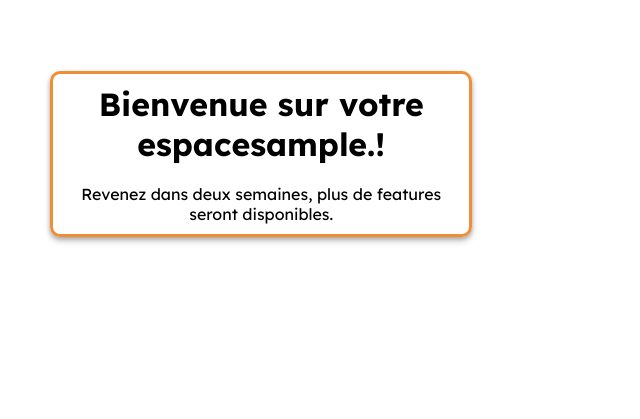
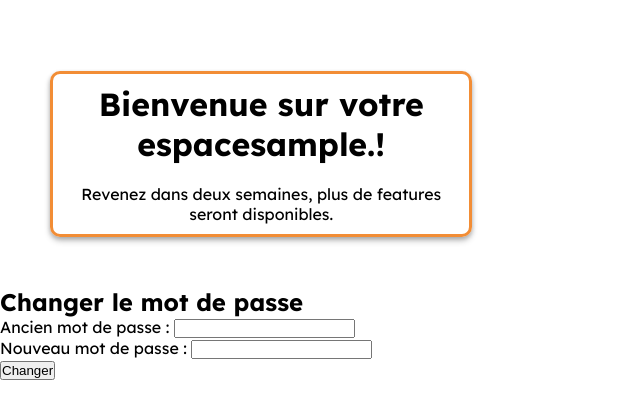
Before and after one commit to lucasv02/SAE3.01-BUT2, a PHP site: page /compte.php in a window 1280 px wide. Shown: the part 253-672 px from the top of the page, without its empty margins (0-640 px from the left). Run offline with PHP 8.4, Linux system fonts and the light colour scheme; the visitor is signed in with stand-in values (Sample User, id 1).

Commit message:
Formulaire de modification de MDP

```diff
--- a/PHP-SAE/src/compte.php
+++ b/PHP-SAE/src/compte.php
@@ -32,6 +32,22 @@ if (isset($_SESSION['login']) && $_SESSION['login']) {
       <br>
     <p>Revenez dans deux semaines, plus de features seront disponibles.</p>
     </div>
+
+    <form action="changer_mdp.php" method="POST" class="form-changer-mdp">
+        <h2>Changer le mot de passe</h2>
+        <div class="form-group">
+            <label for="ancien_mdp">Ancien mot de passe :</label>
+            <input type="password" name="ancien_mdp" id="ancien_mdp" required>
+        </div>
+
+    <div class="form-group">
+        <label for="nouveau_mdp">Nouveau mot de passe :</label>
+        <input type="password" name="nouveau_mdp" id="nouveau_mdp" required>
+    </div>
+
+    <button type="submit" class="btn-submit">Changer</button>
+    </form>
+
   ';
 } else {
     header('Location: index.php');
```
